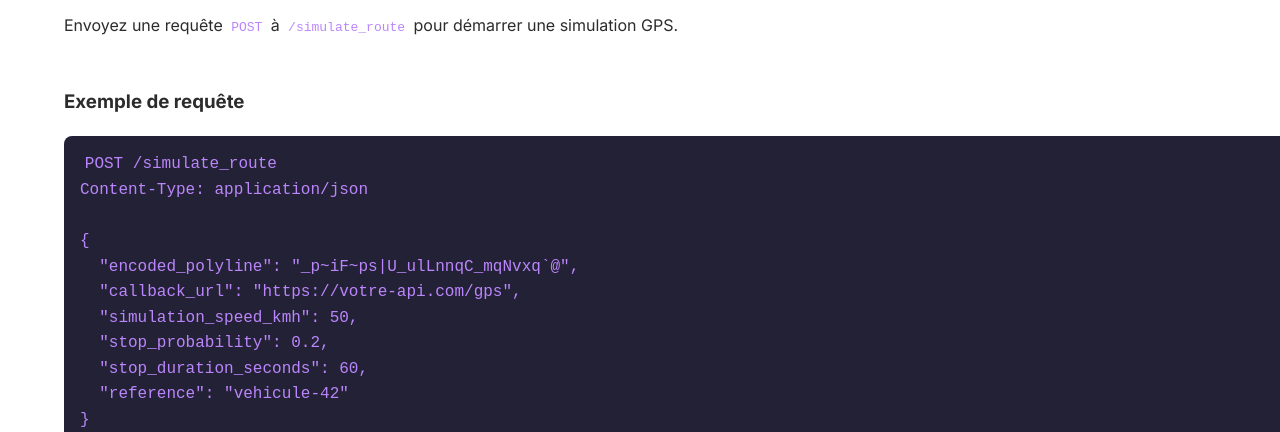
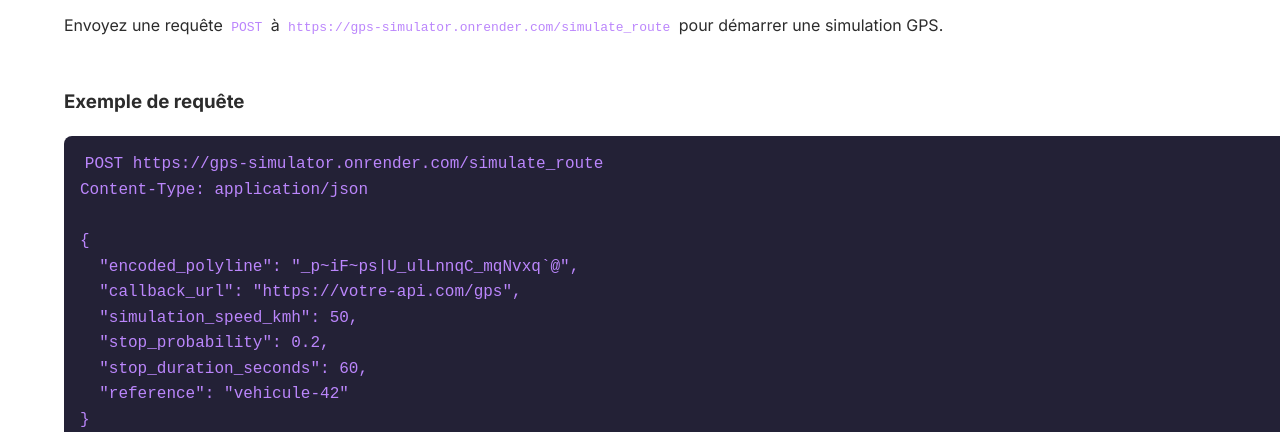
Before and after one commit to KUROYUKIHIME333/GPS-SIMULATOR, a website: page public/home.html in a window 1280 px wide. Shown: the part 520-952 px from the top of the page. Drawn offline with Linux system fonts and the light colour scheme.

Commit message:
Update readme and give deployed version

```diff
--- a/public/home.html
+++ b/public/home.html
@@ -25,9 +25,9 @@
     </div>
     <div class="doc-section">
         <h2>Utilisation de l'API <span class="badge">REST</span></h2>
-        <p>Envoyez une requête <code>POST</code> à <code>/simulate_route</code> pour démarrer une simulation GPS.</p>
+        <p>Envoyez une requête <code>POST</code> à <code>https://gps-simulator.onrender.com/simulate_route</code> pour démarrer une simulation GPS.</p>
         <h3>Exemple de requête</h3>
-        <pre><code>POST /simulate_route
+        <pre><code>POST https://gps-simulator.onrender.com/simulate_route
 Content-Type: application/json
 
 {
```
Also changed, not shown: README.md.
